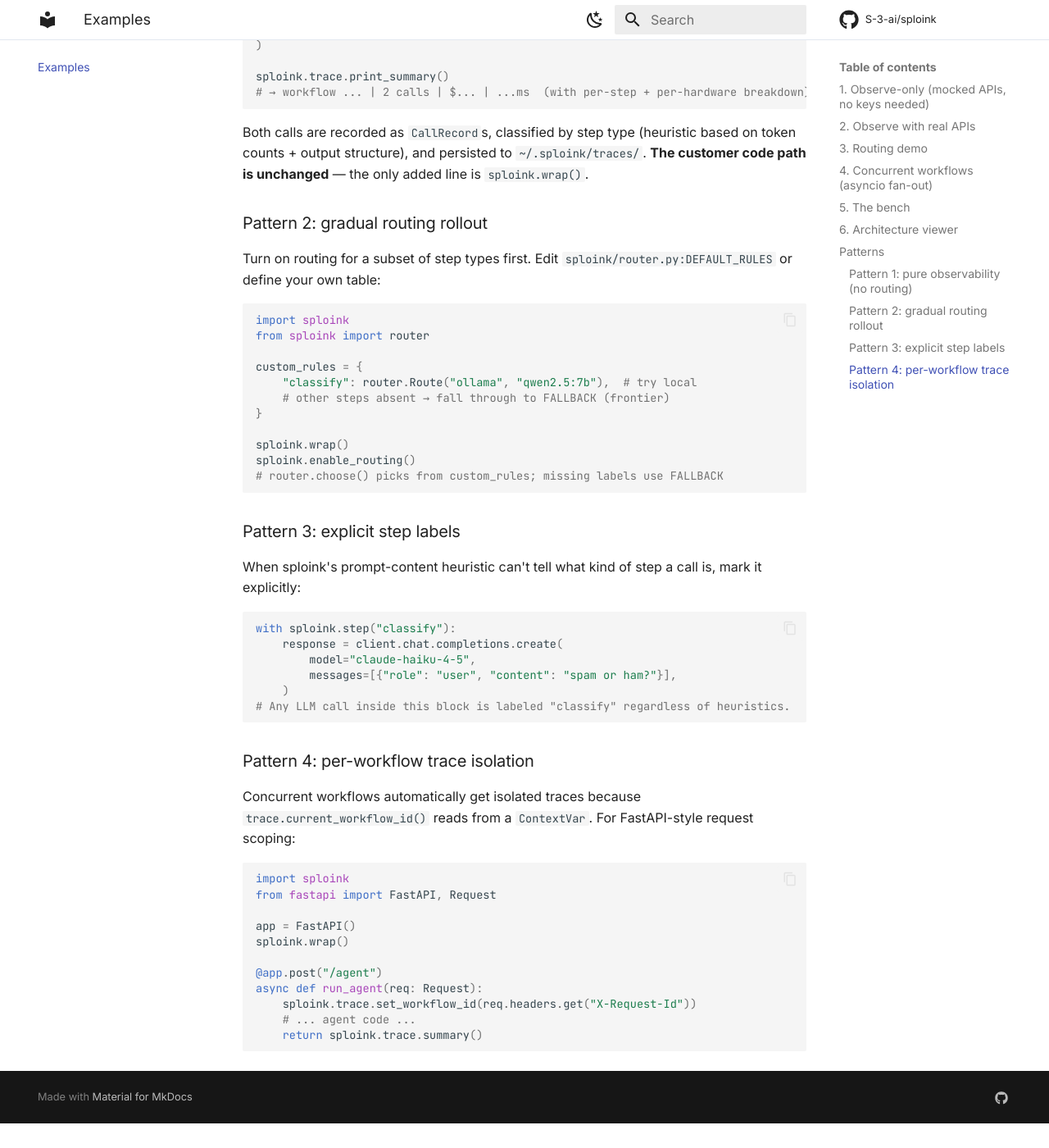
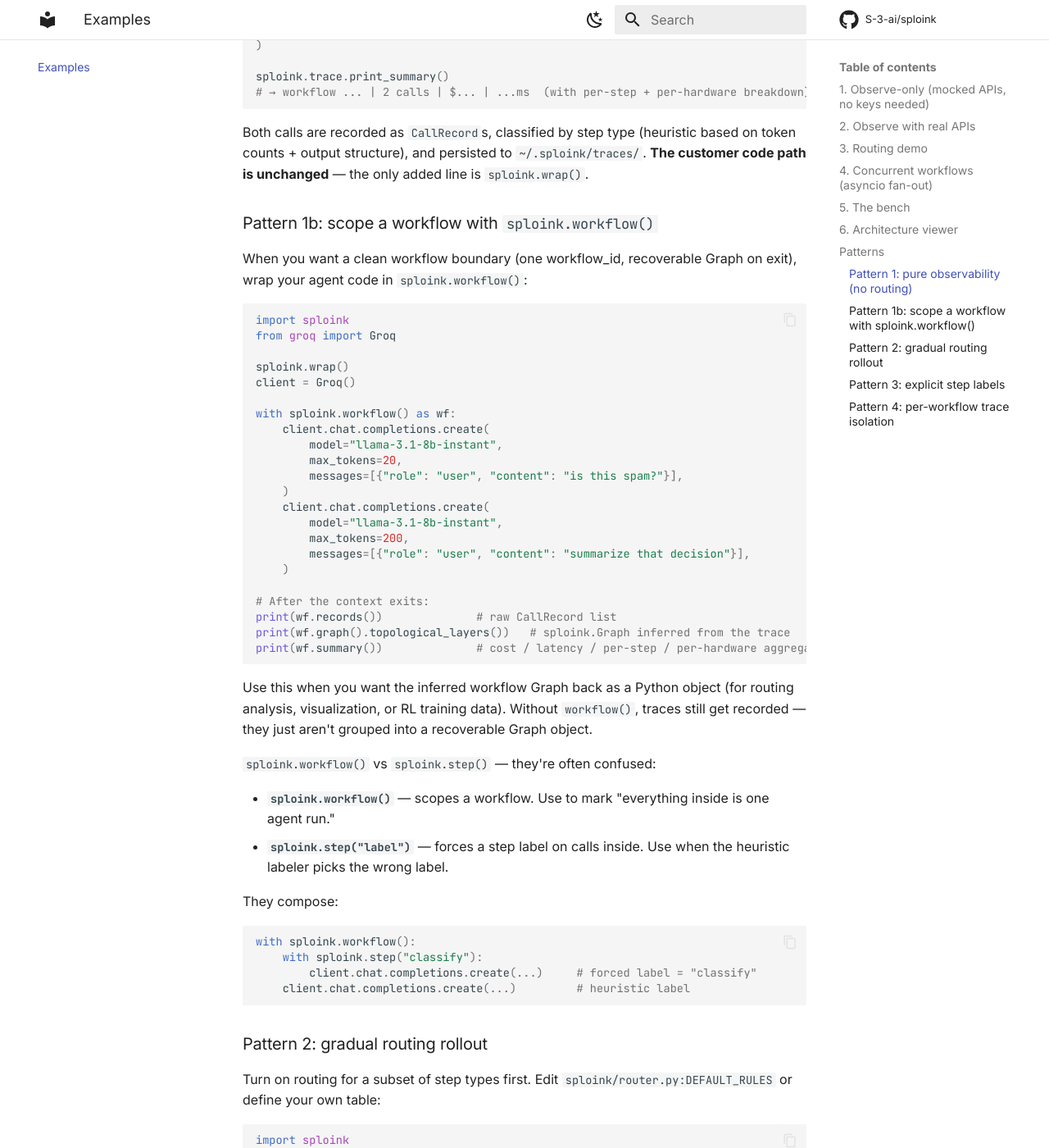
Before and after one commit to S-3-ai/sploink, an MkDocs documentation site: the page built from docs/examples.md, in a window 1280 px wide and 1400 px high, scrolled down 2396 px. Shown: the whole window at 82% size. Built offline with MkDocs 1.6.1 and Material for MkDocs 9.7.7, drawn with Linux system fonts in a browser that asks for light colours; comment, search, counter and statistics services are not loaded; before the commit the page ends 3766 px from its top, so only the background shows below that.

Commit message:
v0.1.4: dogfood-run-2 fixes
Six fixes from the second dogfood pass:

A. Quickstart's sploink.workflow() example had literal Python Ellipsis
   (...) as a positional arg to client.messages.create — crashed when
   copy-pasted. Replaced with real model/max_tokens/messages args.

B. Dashboard silently omitted the savings hero when given partial bench
   data (e.g. cpu_only only). Now shows an amber warning box explaining
   exactly which strategies are missing AND the commands to run them.

C. Dashboard footer said "Refresh after each bench run" which sounded
   like browser-reload. Rewrote to: "Re-run [the dashboard command]
   to regenerate this file (the data is baked in at generation time)."

D. Quickstart Install section led with `pip install sploink` (which
   doesn't pull provider SDKs), then listed extras below. Reordered:
   `pip install "sploink[groq]"` is now the first recommendation since
   the examples on the page use Groq. Bare install demoted with a note.

E. Examples page never mentioned sploink.workflow() despite being THE
   page titled "Examples." Added a Pattern 1b section with a complete
   runnable example + the workflow() vs step() distinction.

F. bench/ shipped in the base wheel as of v0.1.3 (for discoverability)
   but immediately died with an opaque ImportError if [bench] extras
   weren't installed. Added a try/except at the top of bench/run.py
   that gives a clear "install sploink[bench]" message and exits 1.

Co-Authored-By: Claude Opus 4.7 (1M context) <noreply@anthropic.com>

````diff
--- a/docs/examples.md
+++ b/docs/examples.md
@@ -98,6 +98,51 @@ sploink.trace.print_summary()
 
 Both calls are recorded as `CallRecord`s, classified by step type (heuristic based on token counts + output structure), and persisted to `~/.sploink/traces/`. **The customer code path is unchanged** — the only added line is `sploink.wrap()`.
 
+### Pattern 1b: scope a workflow with `sploink.workflow()`
+
+When you want a clean workflow boundary (one workflow_id, recoverable Graph on exit), wrap your agent code in `sploink.workflow()`:
+
+```python
+import sploink
+from groq import Groq
+
+sploink.wrap()
+client = Groq()
+
+with sploink.workflow() as wf:
+    client.chat.completions.create(
+        model="llama-3.1-8b-instant",
+        max_tokens=20,
+        messages=[{"role": "user", "content": "is this spam?"}],
+    )
+    client.chat.completions.create(
+        model="llama-3.1-8b-instant",
+        max_tokens=200,
+        messages=[{"role": "user", "content": "summarize that decision"}],
+    )
+
+# After the context exits:
+print(wf.records())              # raw CallRecord list
+print(wf.graph().topological_layers())   # sploink.Graph inferred from the trace
+print(wf.summary())              # cost / latency / per-step / per-hardware aggregates
+```
+
+Use this when you want the inferred workflow Graph back as a Python object (for routing analysis, visualization, or RL training data). Without `workflow()`, traces still get recorded — they just aren't grouped into a recoverable Graph object.
+
+`sploink.workflow()` vs `sploink.step()` — they're often confused:
+
+- **`sploink.workflow()`** — scopes a workflow. Use to mark "everything inside is one agent run."
+- **`sploink.step("label")`** — forces a step label on calls inside. Use when the heuristic labeler picks the wrong label.
+
+They compose:
+
+```python
+with sploink.workflow():
+    with sploink.step("classify"):
+        client.chat.completions.create(...)     # forced label = "classify"
+    client.chat.completions.create(...)         # heuristic label
+```
+
 ### Pattern 2: gradual routing rollout
 
 Turn on routing for a subset of step types first. Edit `sploink/router.py:DEFAULT_RULES` or define your own table:
--- a/pyproject.toml
+++ b/pyproject.toml
@@ -1,6 +1,6 @@
 [project]
 name = "sploink"
-version = "0.1.3"
+version = "0.1.4"
 description = "Heterogeneous compute routing for AI agent workflows."
 readme = "README.md"
 license = {text = "MIT"}
````
Also changed, not shown: docs/quickstart.md (+24 -13 lines), 2 other files.
